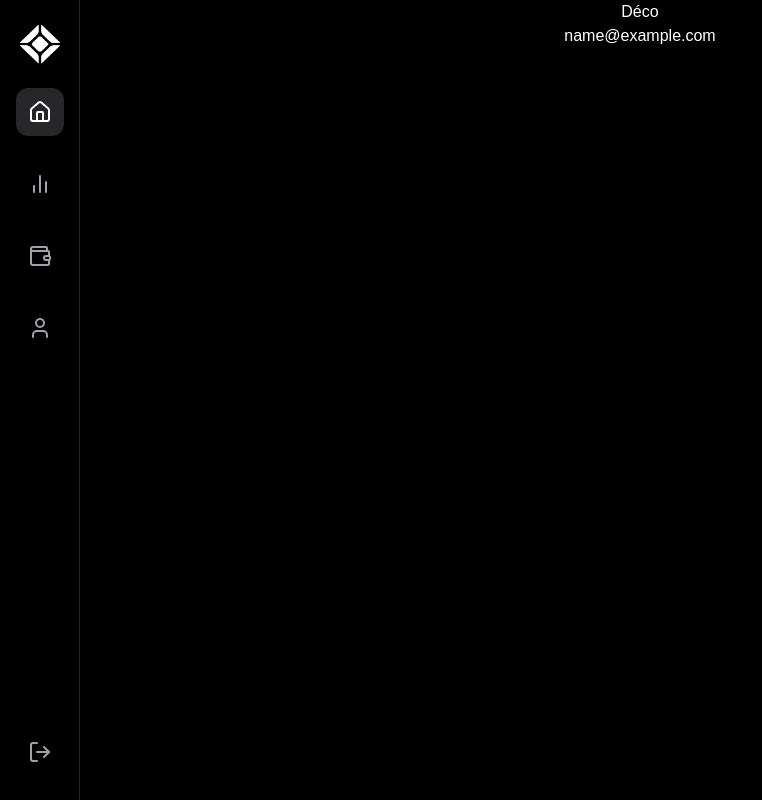
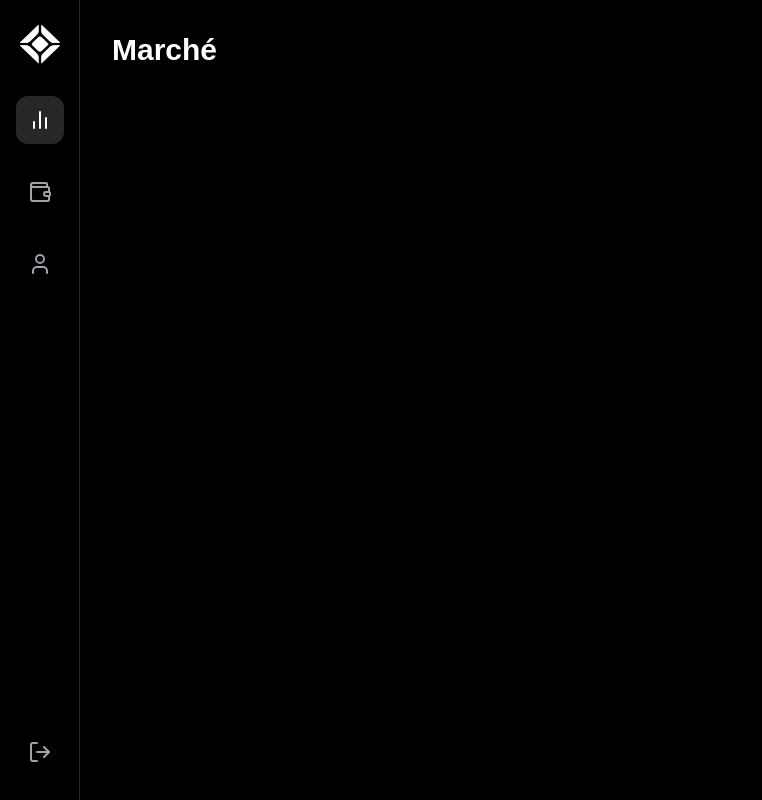
Before and after one commit to LeoLChalot/binance-react, a React (Vite) app: page /market in a window 1280 px wide. Before the commit this address led to /dashboard. Shown: the whole page, without its empty margins (0-762 px from the left). Built offline with nearby package versions, Linux system fonts and the light colour scheme; sample sign-in values are in the browser's storage.

Commit message:
ci: adding modif

```diff
--- a/src/App.jsx
+++ b/src/App.jsx
@@ -3,7 +3,6 @@ import { BrowserRouter as Router, Routes, Route, Navigate } from 'react-router-d
 import './App.css'
 import { useAuth, AuthProvider } from './contexts/AuthContext'
 import Landing from './pages/Landing'
-import Dashboard from './pages/Dashboard'
 import Market from './pages/Market'
 import Wallet from './pages/Wallet'
 import Profile from './pages/Profile'
@@ -25,15 +24,7 @@ function AppContent() {
   return (
     <div className="h-full w-full flex-1">
       <Routes>
-        <Route path="/" element={user ? <Navigate to="/dashboard" /> : <Landing />} />
-        <Route
-          path="/dashboard"
-          element={
-            <PrivateRoute>
-              <Dashboard />
-            </PrivateRoute>
-          }
-        />
+        <Route path="/" element={user ? <Navigate to="/market" /> : <Landing />} />
         <Route
           path="/market"
           element={
--- a/src/components/Navbar.jsx
+++ b/src/components/Navbar.jsx
@@ -10,7 +10,6 @@ export default function Navbar({ setIsModalOpen, navbarConnected = false }) {
 
     if (navbarConnected) {
         const menuItems = [
-            { icon: Home, path: '/dashboard', label: 'Accueil' },
             { icon: BarChart2, path: '/market', label: 'Marché' },
             { icon: Wallet, path: '/wallet', label: 'Portefeuille' },
             { icon: User, path: '/profile', label: 'Profil' }
@@ -21,7 +20,7 @@ export default function Navbar({ setIsModalOpen, navbarConnected = false }) {
                 <div className="text-white text-xl font-bold flex items-center">
                     <img src={Logo} alt="CrypTOP" className="h-10 w-10 inline-block" />
                 </div>
-                <div className="flex-1 flex flex-col items-center space-y-6 mt-6">
+                <div className="flex-1 flex flex-col items-center space-y-6 mt-8">
                     {menuItems.map((item) => {
                         const Icon = item.icon;
                         const isActive = location.pathname === item.path;
--- a/src/pages/Dashboard.jsx
+++ /dev/null
@@ -1,17 +0,0 @@
-import React from 'react';
-import { useAuth } from '../contexts/AuthContext';
-import Navbar from '../components/Navbar';
-
-export default function Dashboard() {
-    const { user, logout } = useAuth();
-
-    return (
-        <div className="min-h-screen bg-black text-white">
-            <Navbar navbarConnected />
-            <button onClick={logout}>Déco</button>
-            <p>{user.email}</p>
-            <p>{user.balance}</p>
-            <p>{user.history}</p>
-        </div>
-    );
-}
--- a/src/pages/Market.jsx
+++ b/src/pages/Market.jsx
@@ -8,6 +8,9 @@ export default function Market() {
     return (
         <div className="min-h-screen bg-black text-white">
             <Navbar navbarConnected />
+            <div className="ml-20 p-8">
+                <h1 className="text-3xl font-bold mb-6 text-left">Marché</h1>
+            </div>
         </div>
     );
 }
--- a/src/pages/Profile.jsx
+++ b/src/pages/Profile.jsx
@@ -22,8 +22,8 @@ export default function Profile() {
             <Navbar navbarConnected />
             <div className="ml-20 p-8">
                 <h1 className="text-3xl font-bold mb-6 text-left">Profil</h1>
-                <div className="border border-zinc-700 rounded-lg p-6 space-y-6">
-                    <div className="flex items-center gap-x-6">
+                <div className="border-t border-zinc-700 space-y-6">
+                    <div className="flex items-center gap-x-6 mt-6">
                         <div className="relative group">
                             <div className="w-24 h-24 rounded-full overflow-hidden border-2 border-zinc-700">
                                 <img
@@ -51,38 +51,6 @@ export default function Profile() {
                             <p className="text-white/70">Membre depuis le {new Date(user.createdAt).toLocaleString('fr-FR', { year: 'numeric', month: '2-digit', day: '2-digit' }).replace(/\//g, '/')} </p>
                         </div>
                     </div>
-
-                    <div className="grid grid-cols-1 md:grid-cols-2 gap-4">
-                        <div className="bg-zinc-800 rounded-lg p-4">
-                            <p className="text-white/70 mb-1">Solde total</p>
-                            <p className="text-2xl font-bold">{user.balance} €</p>
-                        </div>
-                        <div className="bg-zinc-800 rounded-lg p-4">
-                            <p className="text-white/70 mb-1">Nombre de transactions</p>
-                            <p className="text-2xl font-bold">{user.history ? user.history.length : 0}</p>
-                        </div>
-                    </div>
-
-                    {user.history && user.history.length > 0 ? (
-                        <div className="bg-zinc-800 rounded-lg p-4">
-                            <h2 className="text-xl font-bold mb-4">Historique des transactions</h2>
-                            <div className="space-y-4">
-                                {user.history.map((transaction, index) => (
-                                    <div key={index} className="flex justify-between items-center border-b border-zinc-700 pb-4">
-                                        <div>
-                                            <p className="font-medium">{transaction.type}</p>
-                                            <p className="text-white/70 text-sm">{transaction.date}</p>
-                                        </div>
-                                        <p className={transaction.type === 'Dépôt' ? 'text-green-500' : 'text-red-500'}>
-                                            {transaction.type === 'Dépôt' ? '+' : '-'}{transaction.amount} €
-                                        </p>
-                                    </div>
-                                ))}
-                            </div>
-                        </div>
-                    ) : (
-                        <p className="text-white/70">Aucune transaction pour le moment</p>
-                    )}
                 </div>
             </div>
         </div>
--- a/src/pages/Wallet.jsx
+++ b/src/pages/Wallet.jsx
@@ -8,6 +8,40 @@ export default function Wallet() {
     return (
         <div className="min-h-screen bg-black text-white">
             <Navbar navbarConnected />
+            <div className="ml-20 p-8">
+                <h1 className="text-3xl font-bold mb-6 text-left">Portefeuille</h1>
+                <div className="grid grid-cols-1 md:grid-cols-2 gap-4 mb-4">
+                    <div className="bg-zinc-800 rounded-lg p-4">
+                        <p className="text-white/70 mb-1">Solde total</p>
+                        <p className="text-2xl font-bold">{user.balance} €</p>
+                    </div>
+                    <div className="bg-zinc-800 rounded-lg p-4">
+                        <p className="text-white/70 mb-1">Nombre de transactions</p>
+                        <p className="text-2xl font-bold">{user.history ? user.history.length : 0}</p>
+                    </div>
+                </div>
+
+                {user.history && user.history.length > 0 ? (
+                    <div className="bg-zinc-800 rounded-lg p-4">
+                        <h2 className="text-xl font-bold mb-4">Historique des transactions</h2>
+                        <div className="space-y-4">
+                            {user.history.map((transaction, index) => (
+                                <div key={index} className="flex justify-between items-center border-b border-zinc-700 pb-4">
+                                    <div>
+                                        <p className="font-medium">{transaction.type}</p>
+                                        <p className="text-white/70 text-sm">{transaction.date}</p>
+                                    </div>
+                                    <p className={transaction.type === 'Dépôt' ? 'text-green-500' : 'text-red-500'}>
+                                        {transaction.type === 'Dépôt' ? '+' : '-'}{transaction.amount} €
+                                    </p>
+                                </div>
+                            ))}
+                        </div>
+                    </div>
+                ) : (
+                    <p className="text-white/70">Aucune transaction pour le moment</p>
+                )}
+            </div>
         </div>
     );
 }
```
